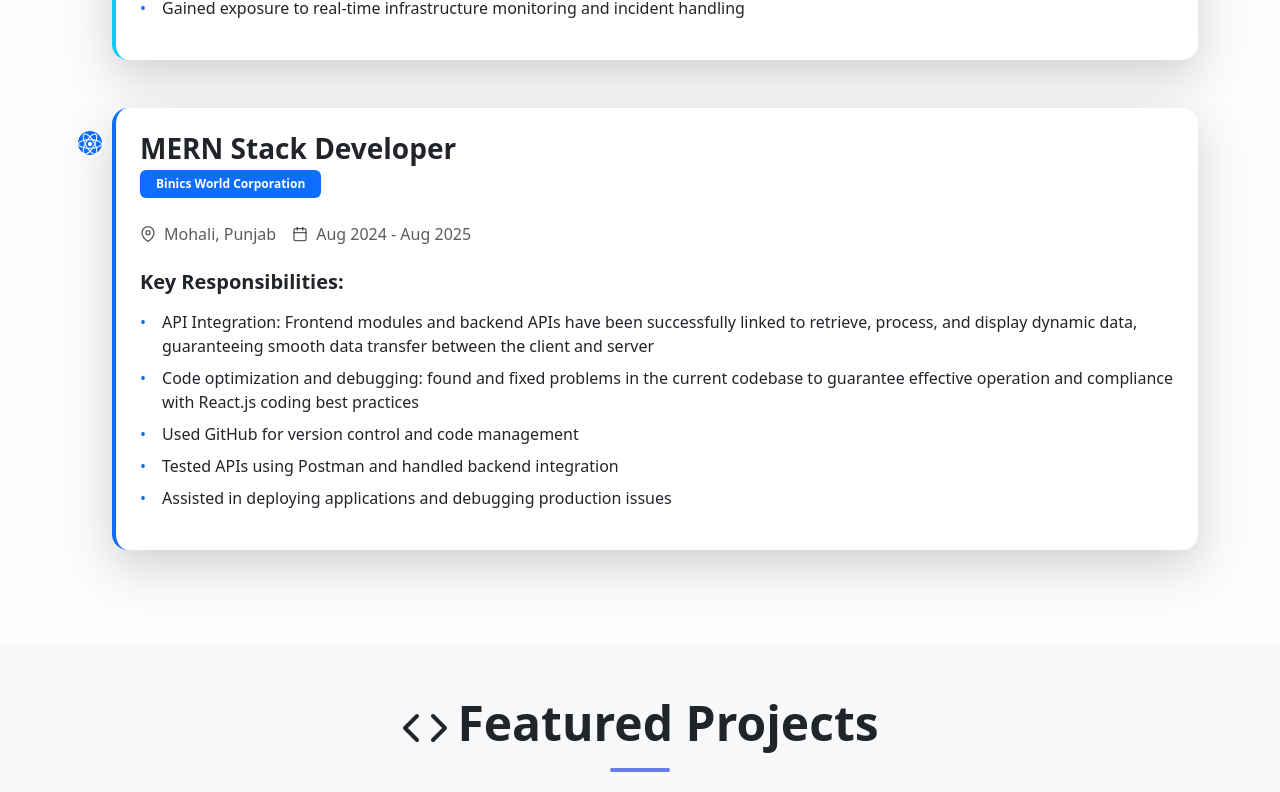
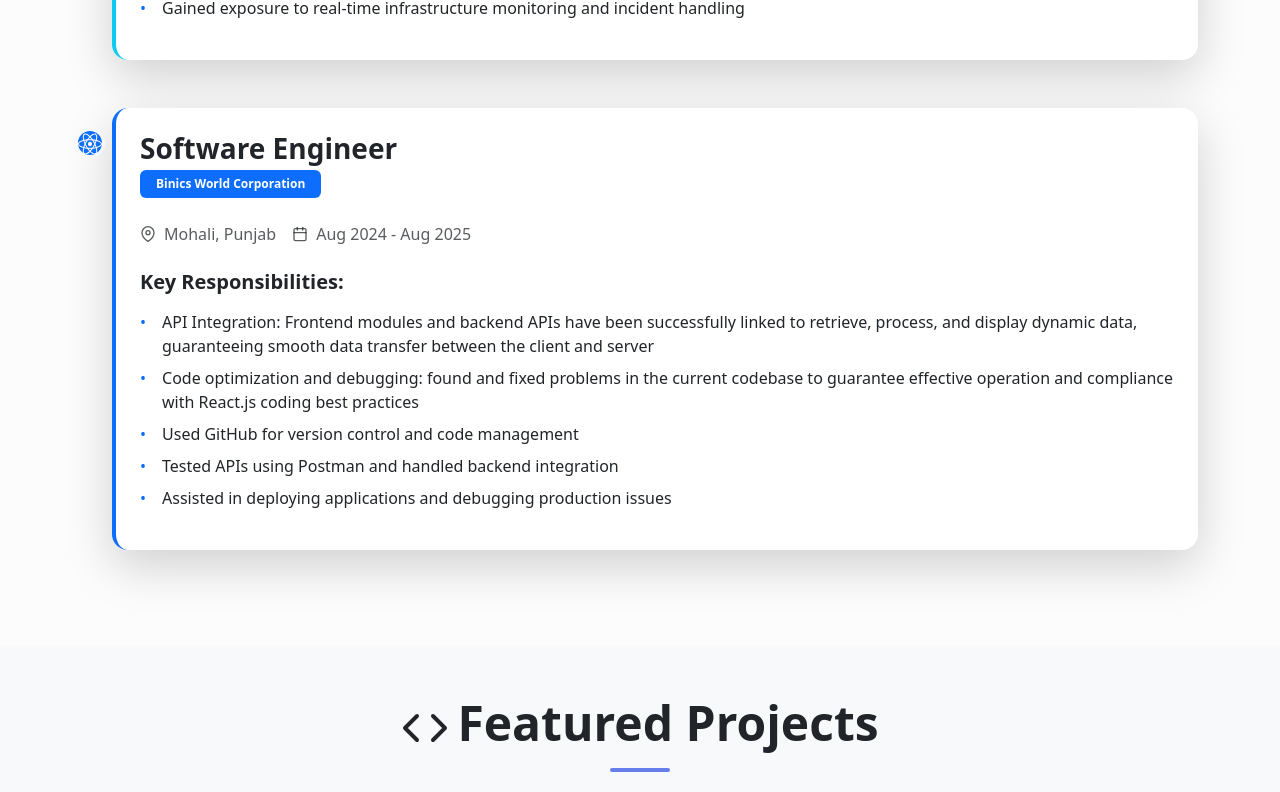
Before and after one commit to RITIKRAJGUPTA/PortfolioRRRGRitik, a React (Create React App) app in the folder client/: page / in a window 1280 px wide. Shown: the part 2039-2831 px from the top of the page. Built offline with nearby package versions, Linux system fonts and the light colour scheme.

Commit message:
Update App.js
Soffware engineer and github actions

```diff
--- a/client/src/App.js
+++ b/client/src/App.js
@@ -111,7 +111,7 @@ function App() {
     {
       company: "Binics World Corporation",
       location: "Mohali, Punjab",
-      position: "MERN Stack Developer",
+      position: "Software Engineer",
       period: "Aug 2024 - Aug 2025",
       icon: <FaReact size={24} />,
       color: "primary",
@@ -140,6 +140,7 @@ function App() {
     { name: "NOC Operations", level: 80, icon: <FiShield size={20} /> },
     { name: "Postman", level: 85, icon: <SiPostman size={20} /> },
     { name: "Cloudinary", level: 75, icon: <SiCloudinary size={20} /> },
+	{ name: "Github Actions", level: 75, icon: <SiCloudinary size={20} /> },
   ];
 
   // Projects data
```
